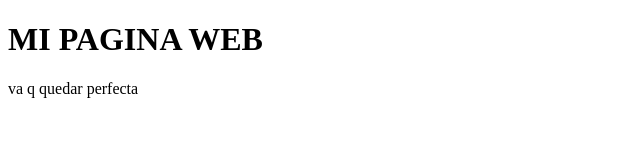
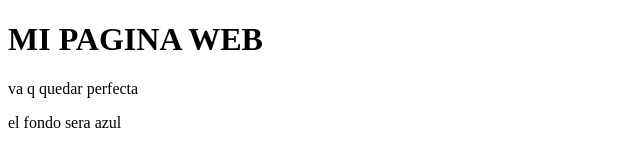
Before and after one commit to ipartekAlain/GH_002_Github_y_VSC, a plain HTML site: page index.html in a window 1280 px wide. Shown: the whole page, without its empty margins (0-640 px from the left). Drawn offline with Linux system fonts and the light colour scheme.

Commit message:
tercer Commit

```diff
--- a/index.html
+++ b/index.html
@@ -10,6 +10,7 @@
 
     <h1>MI PAGINA WEB</h1>
     <p>va q quedar perfecta</p>
+    <p>el fondo sera azul</p>
 
 
 </body>
--- a/styles/styles.css
+++ b/styles/styles.css
@@ -1,3 +1,10 @@
+:root{
+
+--colorPrincipal:blue;
+
+}
+
+
 *{
     margin:0;
     padding:0
```
